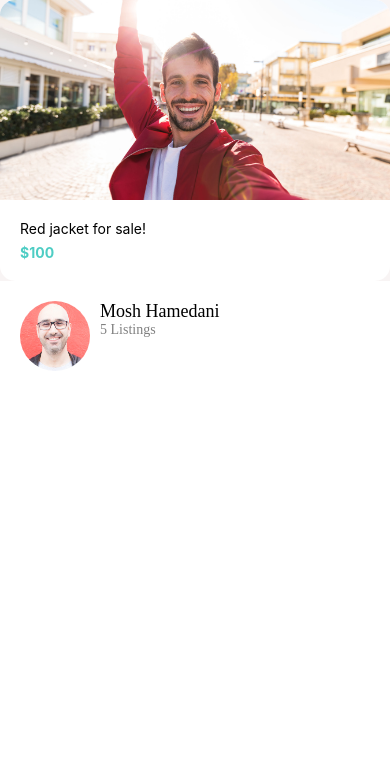
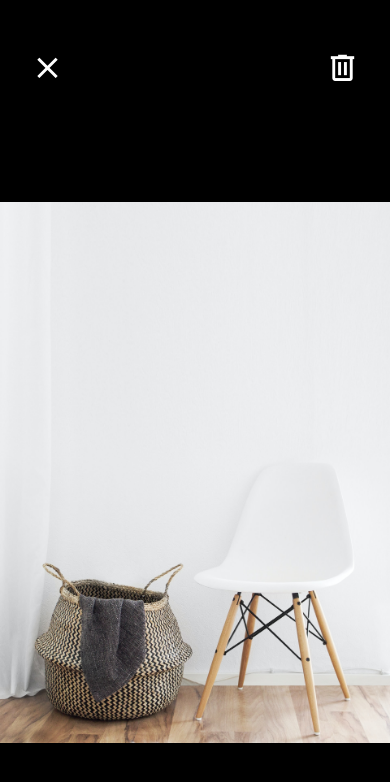
Before and after one commit to ilijavuk/DoneWithIt, a React Native app: screen / in a window 390 px wide. Shown: the top 782 px of the page. Built offline with nearby package versions, Linux system fonts and the light colour scheme.

Commit message:
ViewImageScreen - add icons

```diff
--- a/App.js
+++ b/App.js
@@ -1,11 +1,6 @@
 import React from "react";
-import { SafeAreaView } from "react-native";
-import ListingDetailsScreen from "./app/screens/ListingDetailsScreen";
+import ViewImageScreen from "./app/screens/ViewImageScreen";
 
 export default function App() {
-  return (
-    <SafeAreaView style={{ backgroundColor: "#f8f4f4" }}>
-      <ListingDetailsScreen />
-    </SafeAreaView>
-  );
+  return <ViewImageScreen />;
 }
--- a/app/screens/ViewImageScreen.tsx
+++ b/app/screens/ViewImageScreen.tsx
@@ -1,27 +1,33 @@
-import { Image, SafeAreaView, StyleSheet, View } from "react-native";
+import { Image, StyleSheet, View } from "react-native";
 import React from "react";
 import colors from "../config/colors";
+import { MaterialCommunityIcons } from "@expo/vector-icons";
 
 export default function ViewImageScreen() {
   return (
-    <SafeAreaView style={styles.container}>
+    <View style={styles.container}>
       <View style={styles.navbar}>
-        <View style={styles.red}></View>
-        <View style={styles.teal}></View>
+        <MaterialCommunityIcons name="close" size={35} color="#fff" />
+        <MaterialCommunityIcons
+          name="trash-can-outline"
+          size={35}
+          color="#fff"
+        />
       </View>
       <Image
         style={styles.image}
         source={require("../assets/chair.jpg")}
         resizeMode="contain"
       />
-    </SafeAreaView>
+    </View>
   );
 }
 
 const styles = StyleSheet.create({
   container: {
-    flex: 1,
+    height: "100%",
     backgroundColor: colors.black,
+    paddingTop: 50,
   },
   navbar: {
     width: "100%",
@@ -30,14 +36,6 @@ const styles = StyleSheet.create({
     justifyContent: "space-between",
     paddingHorizontal: 30,
   },
-  red: {
-    aspectRatio: 1,
-    backgroundColor: colors.primary,
-  },
-  teal: {
-    aspectRatio: 1,
-    backgroundColor: colors.secondary,
-  },
   image: {
     flex: 1,
     width: "100%",
```
